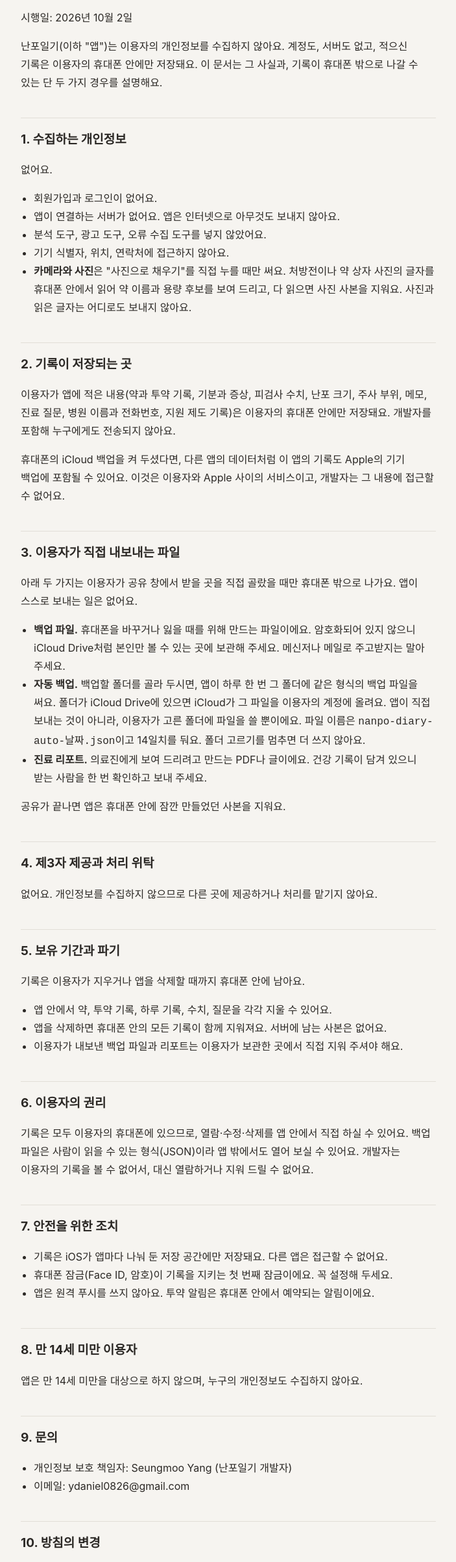
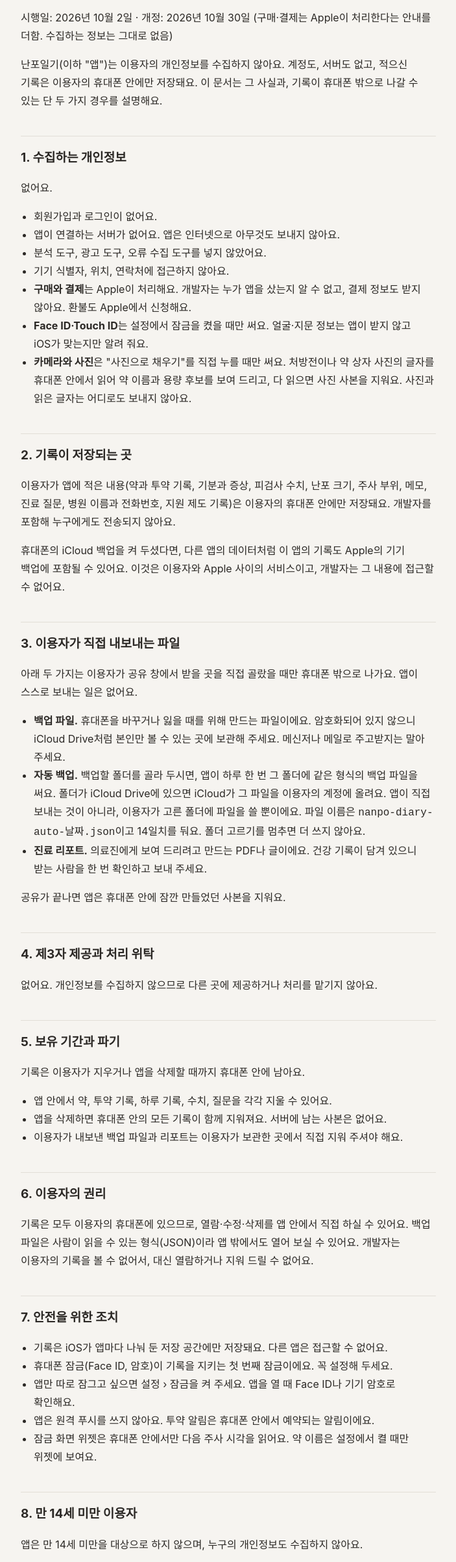
Before and after one commit to Ronalmoo/nanpo-diary, a plain HTML site: page privacy.html in a window 1280 px wide. Shown: the part 153-2557 px from the top of the page at 65% size, without its empty margins (288-991 px from the left). Drawn offline with Linux system fonts and the light colour scheme.

Commit message:
개인정보처리방침 10-30 개정(결제는 Apple이 처리, Face ID·위젯 안내), 지원: 환불·무음 모드
유료 다운로드(1.6.0) 전에 올림. 원문은 앱 저장소 docs/privacy-policy.md, docs/support.md.

Co-Authored-By: Claude Opus 5.5 <noreply@anthropic.com>

```diff
--- a/privacy.html
+++ b/privacy.html
@@ -28,7 +28,7 @@ footer { margin-top:56px; color:var(--muted); font-size:13px; }
 <body><main>
 <header class="site"><svg class="mark" viewBox="0 0 100 100" aria-hidden="true"><circle cx="38.8" cy="56.7" r="21"/><circle cx="68.8" cy="28.7" r="14"/><circle cx="72.8" cy="71.7" r="7.5"/></svg><a href="./">난포일기</a></header>
 <h1>난포일기 개인정보처리방침</h1>
-<p>시행일: 2026년 10월 2일</p>
+<p>시행일: 2026년 10월 2일 · 개정: 2026년 10월 30일 (구매·결제는 Apple이 처리한다는 안내를 더함. 수집하는 정보는 그대로 없음)</p>
 <p>난포일기(이하 "앱")는 이용자의 개인정보를 수집하지 않아요. 계정도, 서버도 없고,
 적으신 기록은 이용자의 휴대폰 안에만 저장돼요. 이 문서는 그 사실과, 기록이 휴대폰
 밖으로 나갈 수 있는 단 두 가지 경우를 설명해요.</p>
@@ -39,6 +39,8 @@ footer { margin-top:56px; color:var(--muted); font-size:13px; }
 <li>앱이 연결하는 서버가 없어요. 앱은 인터넷으로 아무것도 보내지 않아요.</li>
 <li>분석 도구, 광고 도구, 오류 수집 도구를 넣지 않았어요.</li>
 <li>기기 식별자, 위치, 연락처에 접근하지 않아요.</li>
+<li><strong>구매와 결제</strong>는 Apple이 처리해요. 개발자는 누가 앱을 샀는지 알 수 없고, 결제 정보도 받지 않아요. 환불도 Apple에서 신청해요.</li>
+<li><strong>Face ID·Touch ID</strong>는 설정에서 잠금을 켰을 때만 써요. 얼굴·지문 정보는 앱이 받지 않고 iOS가 맞는지만 알려 줘요.</li>
 <li><strong>카메라와 사진</strong>은 "사진으로 채우기"를 직접 누를 때만 써요. 처방전이나 약 상자 사진의 글자를
   휴대폰 안에서 읽어 약 이름과 용량 후보를 보여 드리고, 다 읽으면 사진 사본을 지워요.
   사진과 읽은 글자는 어디로도 보내지 않아요.</li>
@@ -82,7 +84,9 @@ footer { margin-top:56px; color:var(--muted); font-size:13px; }
 <ul>
 <li>기록은 iOS가 앱마다 나눠 둔 저장 공간에만 저장돼요. 다른 앱은 접근할 수 없어요.</li>
 <li>휴대폰 잠금(Face ID, 암호)이 기록을 지키는 첫 번째 잠금이에요. 꼭 설정해 두세요.</li>
+<li>앱만 따로 잠그고 싶으면 설정 › 잠금을 켜 주세요. 앱을 열 때 Face ID나 기기 암호로 확인해요.</li>
 <li>앱은 원격 푸시를 쓰지 않아요. 투약 알림은 휴대폰 안에서 예약되는 알림이에요.</li>
+<li>잠금 화면 위젯은 휴대폰 안에서만 다음 주사 시각을 읽어요. 약 이름은 설정에서 켤 때만 위젯에 보여요.</li>
 </ul>
 <h2>8. 만 14세 미만 이용자</h2>
 <p>앱은 만 14세 미만을 대상으로 하지 않으며, 누구의 개인정보도 수집하지 않아요.</p>
```
Also changed, not shown: support.html (+6 -0 lines).
